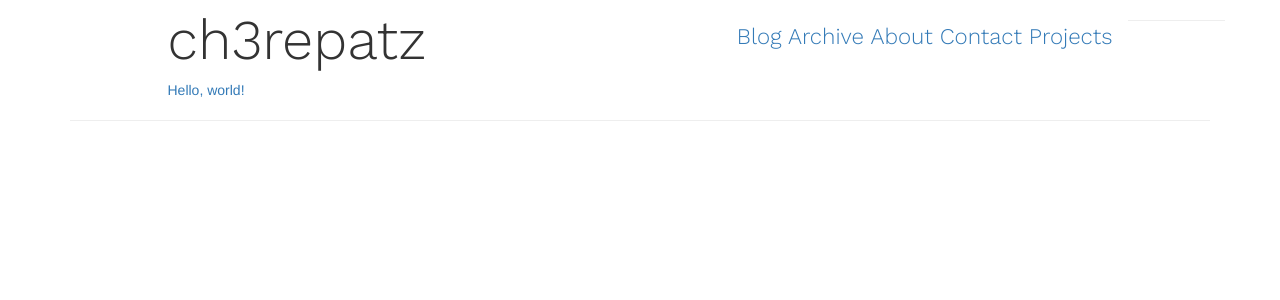
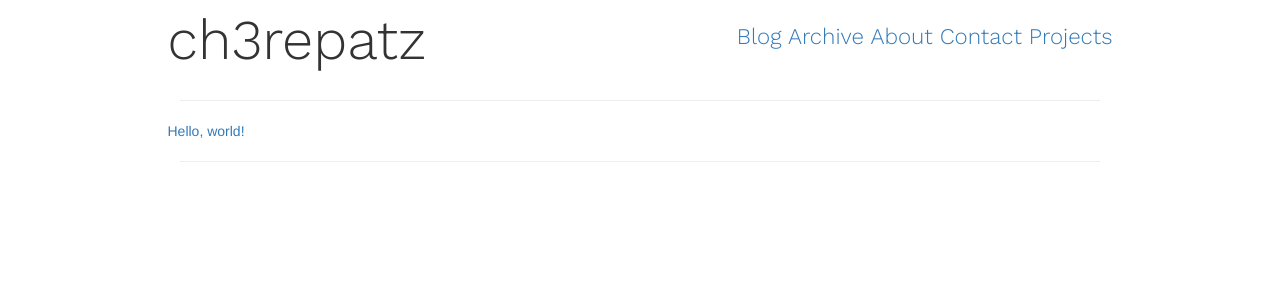
Before and after one commit to ch3repatz/ch3repatz.github.io, a Jekyll site: the page built from index.html, in a window 1280 px wide. Shown: the top 300 px of the page. Built offline with Jekyll 4.4.1, drawn with Linux system fonts in a browser that asks for light colours.

Commit message:
Update default.html

```diff
--- a/_layouts/default.html
+++ b/_layouts/default.html
@@ -83,7 +83,10 @@
 			<a href="#">Contact</a>
 			<a href="#">Projects</a>
 		</div>
-		<hr>
+    	</div>
+    	<!-- hr divider -->
+    	<div class="col-md-10 col-md-offset-1">
+    		<hr>
     	</div>
     	<!-- Content -->
     	<div class="row">
@@ -91,7 +94,10 @@
     			{{ content }}
     		</div>
     	</div>
-    	<hr>
+    	<!-- hr divider -->
+    	<div class="col-md-10 col-md-offset-1">
+    		<hr>
+    	</div>
     </div>
   </body>
 </html>
```
